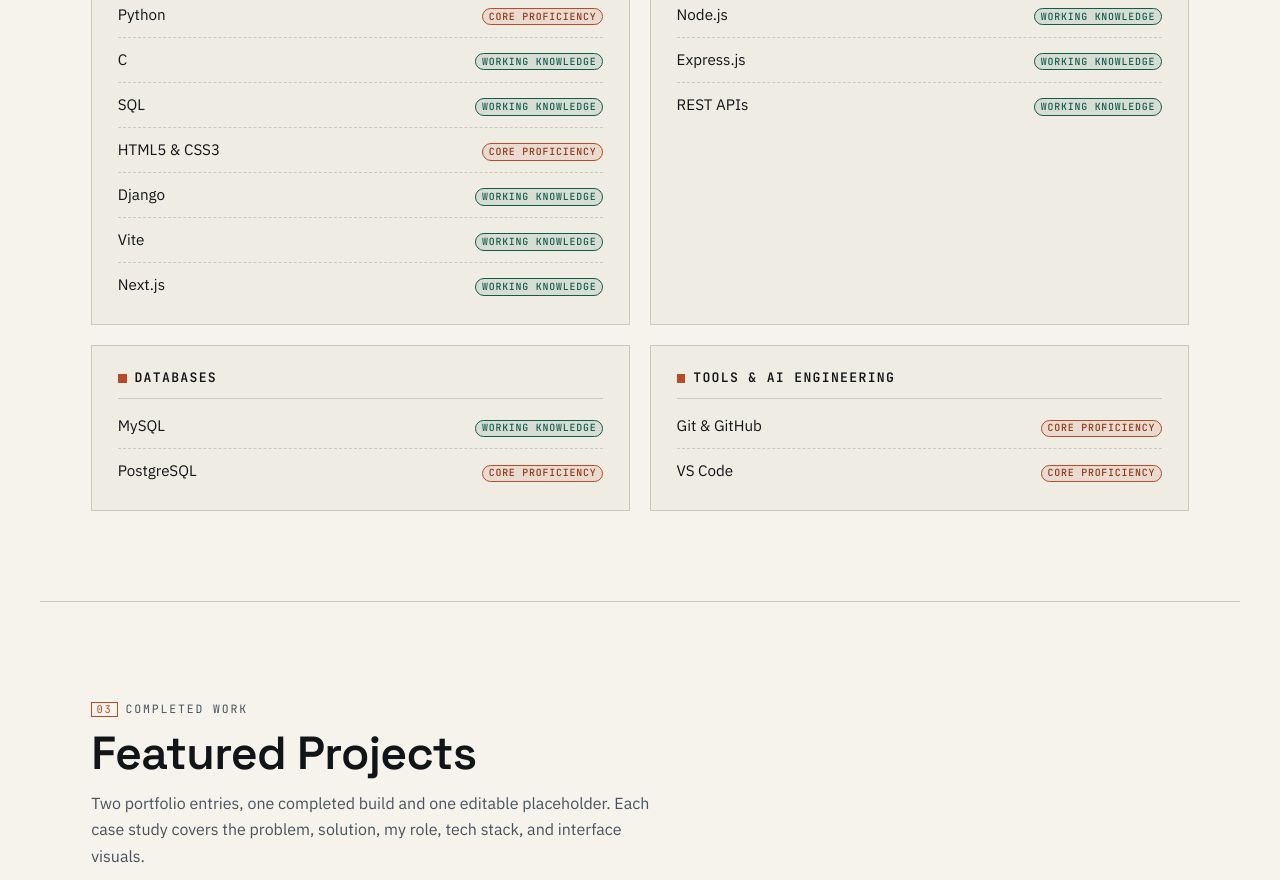
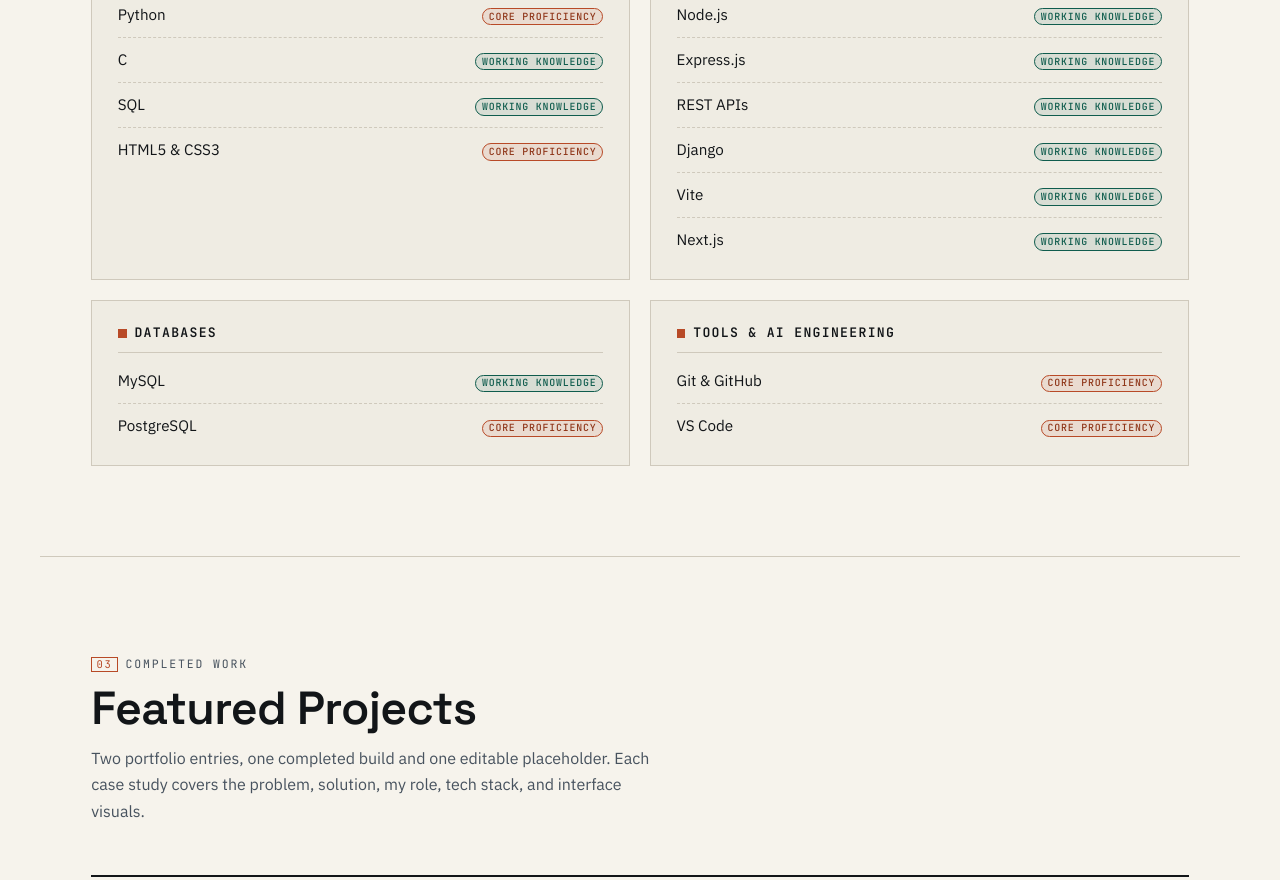
Before and after one commit to reindayo/website_portfolio_santiago, a React (Vite) app: page / in a window 1280 px wide. Shown: the part 1440-2320 px from the top of the page. Built offline with nearby package versions, Linux system fonts and the light colour scheme.

Commit message:
Update skills cards

```diff
--- a/src/components/Skills.jsx
+++ b/src/components/Skills.jsx
@@ -8,9 +8,6 @@ const domains = [
       { name: 'C', tier: 'working-knowledge', label: 'Working Knowledge' },
       { name: 'SQL', tier: 'working-knowledge', label: 'Working Knowledge' },
       { name: 'HTML5 & CSS3', tier: 'core-proficiency', label: 'Core Proficiency' },
-      { name: 'Django', tier: 'working-knowledge', label: 'Working Knowledge' },
-      { name: 'Vite', tier: 'working-knowledge', label: 'Working Knowledge' },
-      { name: 'Next.js', tier: 'working-knowledge', label: 'Working Knowledge' },
     ],
   },
   {
@@ -21,6 +18,9 @@ const domains = [
       { name: 'Node.js', tier: 'working-knowledge', label: 'Working Knowledge' },
       { name: 'Express.js', tier: 'working-knowledge', label: 'Working Knowledge' },
       { name: 'REST APIs', tier: 'working-knowledge', label: 'Working Knowledge' },
+      { name: 'Django', tier: 'working-knowledge', label: 'Working Knowledge' },
+      { name: 'Vite', tier: 'working-knowledge', label: 'Working Knowledge' },
+      { name: 'Next.js', tier: 'working-knowledge', label: 'Working Knowledge' },
     ],
   },
   {
```
